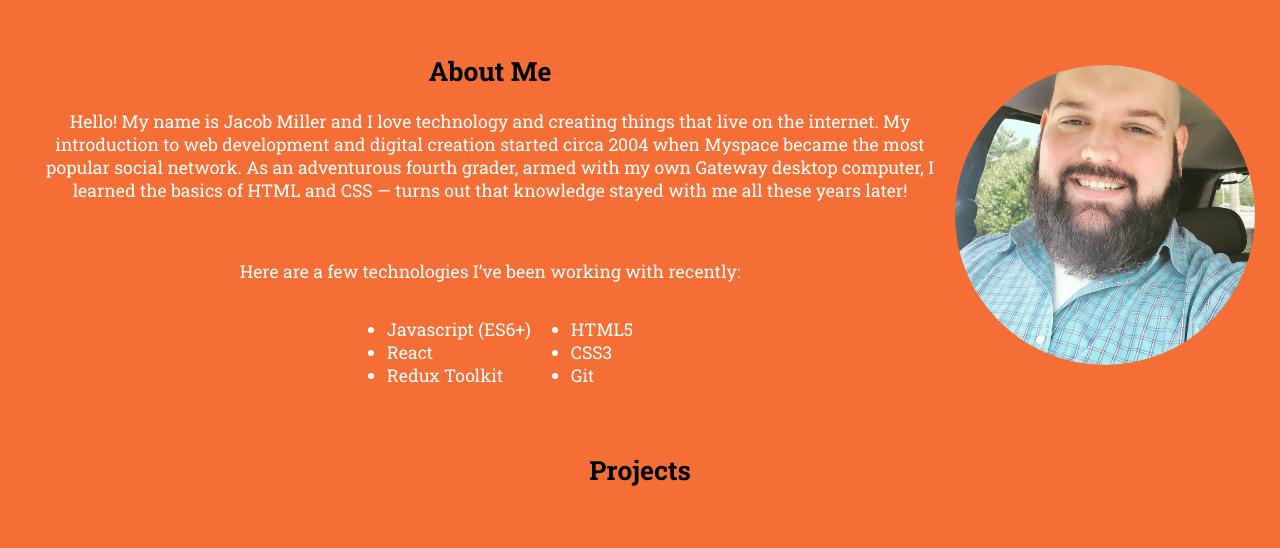
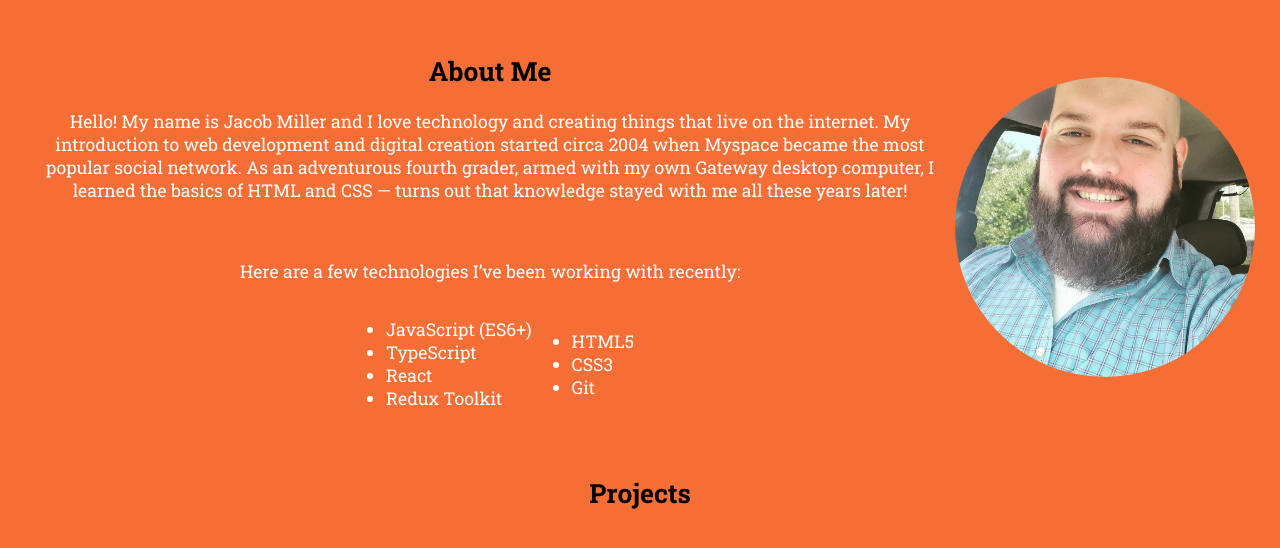
Before and after one commit to modulartable/modulartable.github.io, a website: page index.html in a window 1280 px wide. Shown: the part 844-1392 px from the top of the page. Drawn offline with Linux system fonts and the light colour scheme.

Commit message:
updated information
Updated the technologies section and intro about me

```diff
--- a/index.html
+++ b/index.html
@@ -42,7 +42,7 @@
         <div class="topChildren" data-inviewport="slide-in">
           <h1>Hi, I'm Jacob</h1>
           <p>
-            Aspiring web developer, husband, gamer, and musician. <br />
+            Web developer, husband, gamer, and musician. <br />
             <br />
             I enjoying creating <s>and breaking</s> things that live on the
             internet!
@@ -68,7 +68,8 @@
           <p>Here are a few technologies I’ve been working with recently:</p>
           <div class="techList">
             <ul>
-              <li>Javascript (ES6+)</li>
+              <li>JavaScript (ES6+)</li>
+              <li>TypeScript</li>
               <li>React</li>
               <li>Redux Toolkit</li>
             </ul>
```
